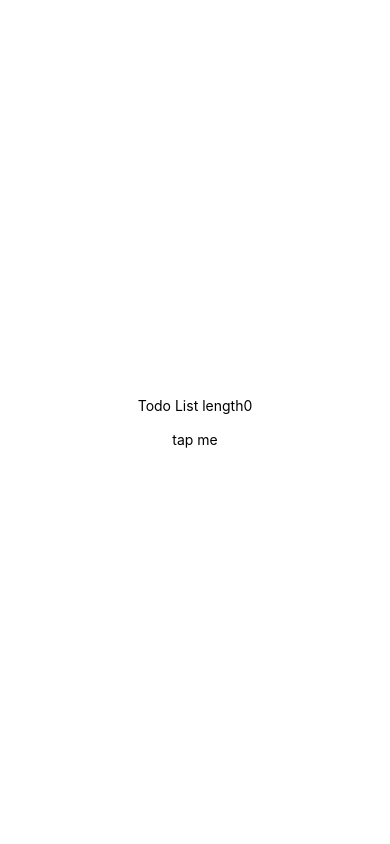
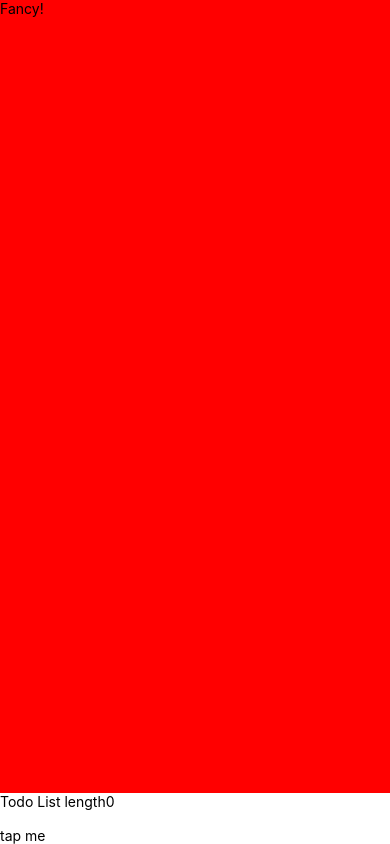
Before and after one commit to bzargesg/todoNative, a React Native app: screen / in a window 390 px wide. Built offline with nearby package versions, Linux system fonts and the light colour scheme.

Commit message:
add new class for styling play

```diff
--- a/App.js
+++ b/App.js
@@ -1,6 +1,6 @@
 import React from 'react';
 import { StyleSheet, Text, View, TextInput, TouchableHighlight } from 'react-native';
-
+import { Fancy } from './components/FancyComponent';
 export default class App extends React.Component {
   constructor(props){
     super(props);
@@ -8,7 +8,6 @@ export default class App extends React.Component {
       todos: [],
       newTodo: ''
     }
-    this.text = '';
   }
   textChange(text){
     this.setState({newTodo:text})
@@ -22,6 +21,7 @@ export default class App extends React.Component {
   render(){
     return (
     <View style={styles.container}>
+      <Fancy />
       <Text>Todo List length{this.state.todos.length}</Text>
       <TextInput value={this.state.newTodo} onChangeText={this.textChange.bind(this)}/>
       <TouchableHighlight onPress={this.buttonClick.bind(this)}>
@@ -39,7 +39,7 @@ const styles = StyleSheet.create({
   container: {
     flex: 1,
     backgroundColor: '#fff',
-    alignItems: 'center',
-    justifyContent: 'center',
+    // alignItems: 'center',
+    // justifyContent: 'center',
   },
 });
--- /dev/null
+++ b/components/FancyComponent.js
@@ -0,0 +1,21 @@
+import React from 'react';
+import {
+  StyleSheet,
+  View,
+  Text
+} from 'react-native';
+export class Fancy extends React.Component{
+  render(){
+    return(
+      <View style={styles.container}>
+        <Text>Fancy!</Text>
+      </View>
+    )
+  }
+}
+const styles = StyleSheet.create({
+  container: {
+    flex: 1,
+    backgroundColor: 'red'
+  }
+})
```
Also changed, not shown: 2 other files (tests, documents, lock files or other folders).
